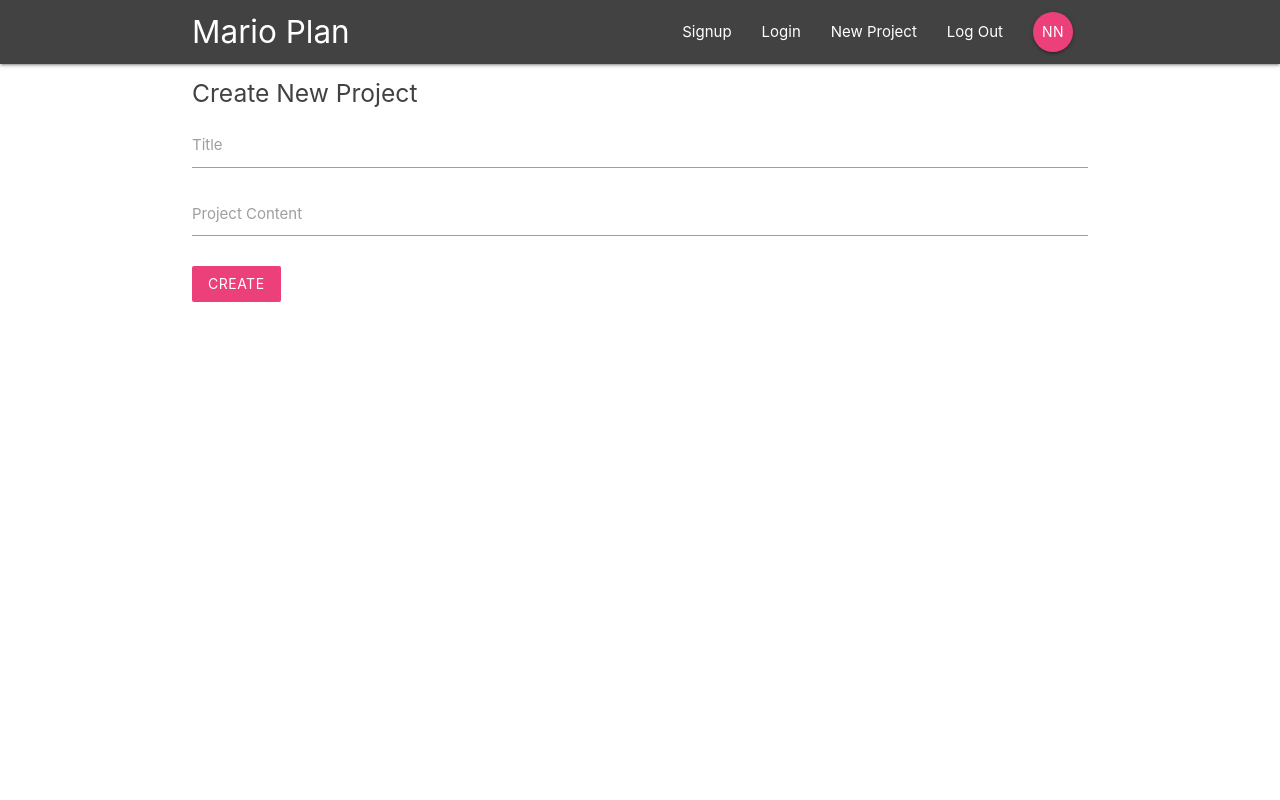
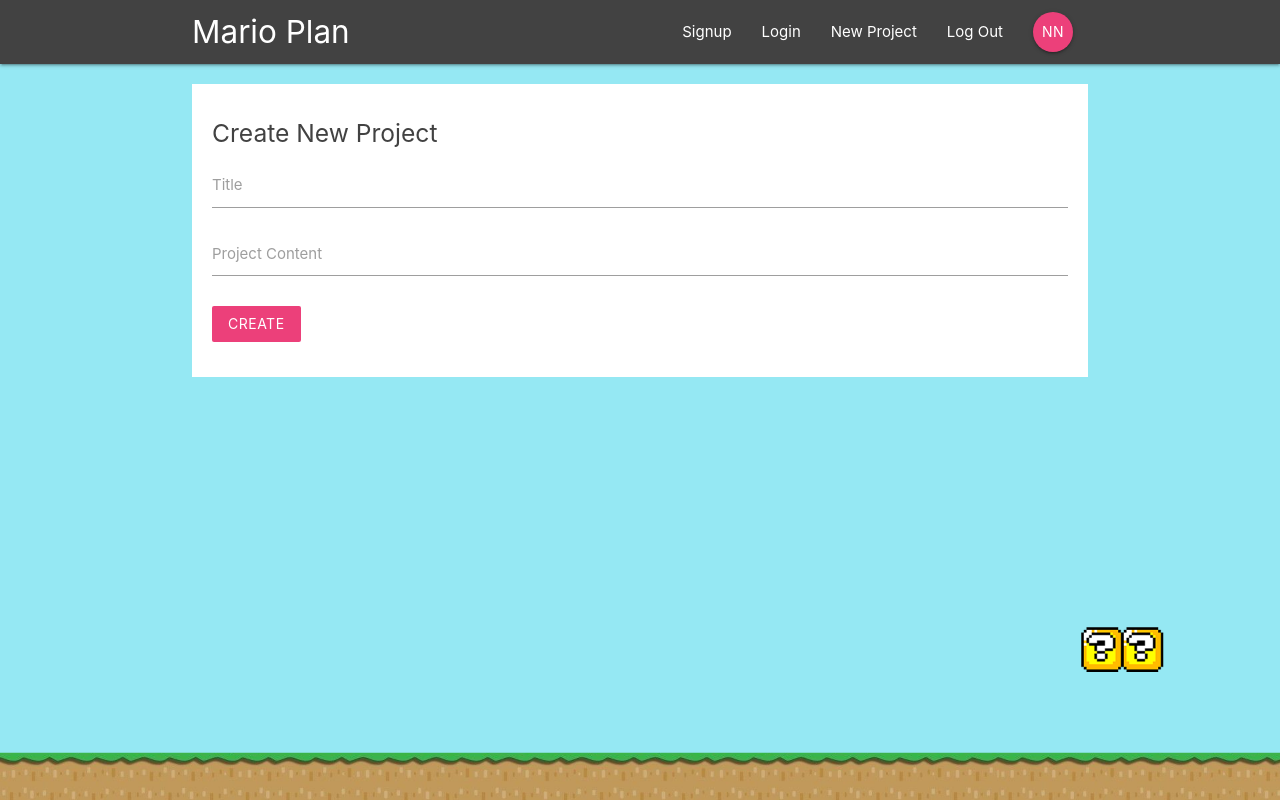
Before and after one commit to rohitkrishna094/react-practice, a React (Create React App) app in the folder marioplan/: page /create in a window 1280 px wide. Built offline with nearby package versions, Linux system fonts and the light colour scheme.

Commit message:
fixed navlinks and some css

```diff
--- a/marioplan/src/components/layout/SignedInLinks.js
+++ b/marioplan/src/components/layout/SignedInLinks.js
@@ -5,7 +5,7 @@
   return (
     <ul className="right">
       <li>
-        <NavLink to="/">New Project</NavLink>
+        <NavLink to="/create">New Project</NavLink>
       </li>
       <li>
         <NavLink to="/">Log Out</NavLink>
--- a/marioplan/src/components/layout/SignedOutLinks.js
+++ b/marioplan/src/components/layout/SignedOutLinks.js
@@ -5,10 +5,10 @@
   return (
     <ul className="right">
       <li>
-        <NavLink to="/">Signup</NavLink>
+        <NavLink to="/signup">Signup</NavLink>
       </li>
       <li>
-        <NavLink to="/">Login</NavLink>
+        <NavLink to="/signin">Login</NavLink>
       </li>
     </ul>
   );
--- a/marioplan/src/index.css
+++ b/marioplan/src/index.css
@@ -1,3 +1,8 @@
+html {
+  min-height: 100%;
+}
+
+
 body {
   margin: 0;
   padding: 0;
@@ -6,9 +11,33 @@
     sans-serif;
   -webkit-font-smoothing: antialiased;
   -moz-osx-font-smoothing: grayscale;
+
+  background: url(/img/mario-bg.png) no-repeat;
+  background-size: 100%;
+  background-position: bottom;
+  background-color: #95e8f3;
+  min-height: 100%;
 }
 
 code {
   font-family: source-code-pro, Menlo, Monaco, Consolas, "Courier New",
     monospace;
 }
+
+form {
+  padding: 20px;
+  margin-top: 20px;
+}
+
+form button,
+form h5 {
+  margin: 20px, 0;
+}
+
+input[type=text]:not(.browser-default):focus:not([readonly]),
+input[type=email]:not(.browser-default):focus:not([readonly]),
+input[type=password]:not(.browser-default):focus:not([readonly]),
+textarea.materialize-textarea:focus:not([readonly]) {
+  border-color: #ec407a;
+  box-shadow: none;
+}
```
Also changed, not shown: marioplan/public/img/mario-bg.png (added).
